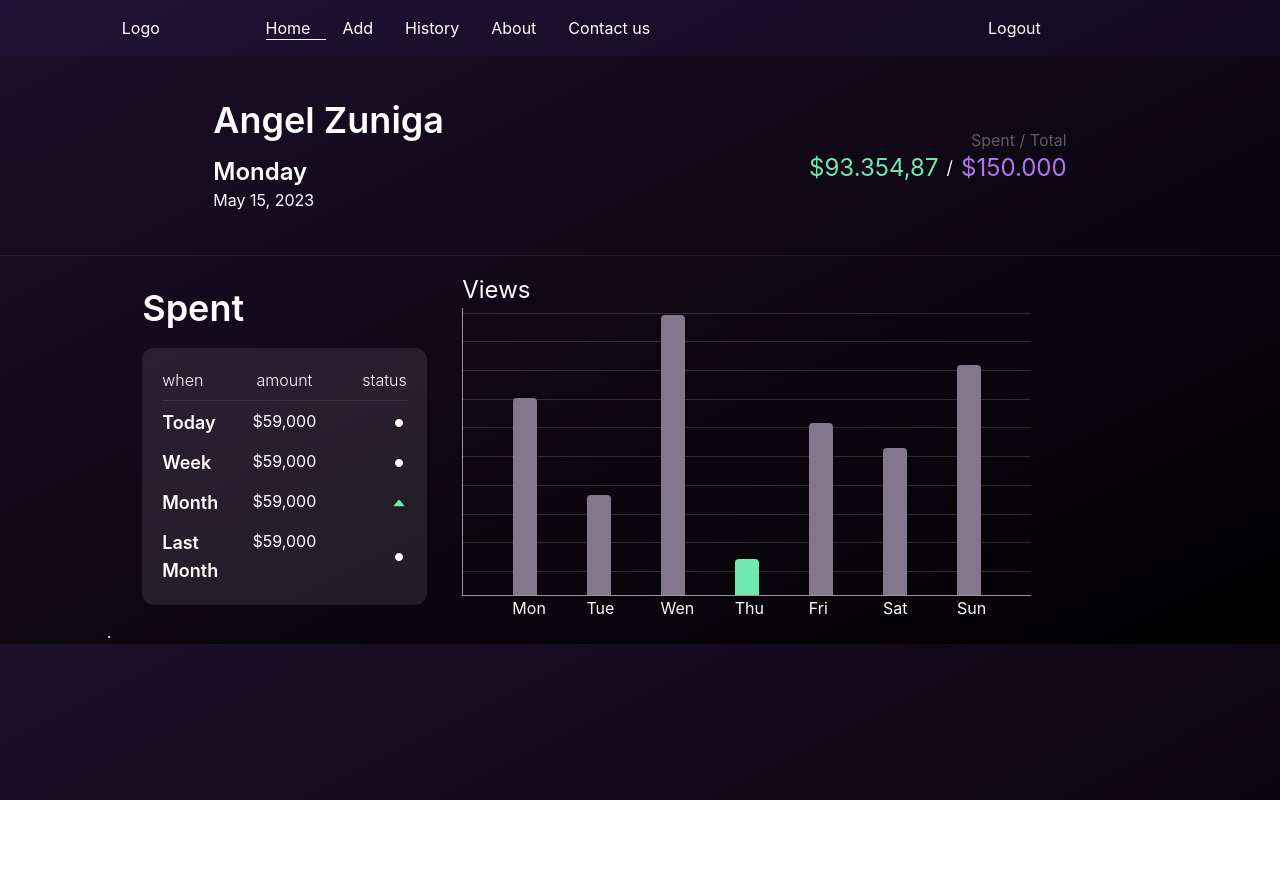
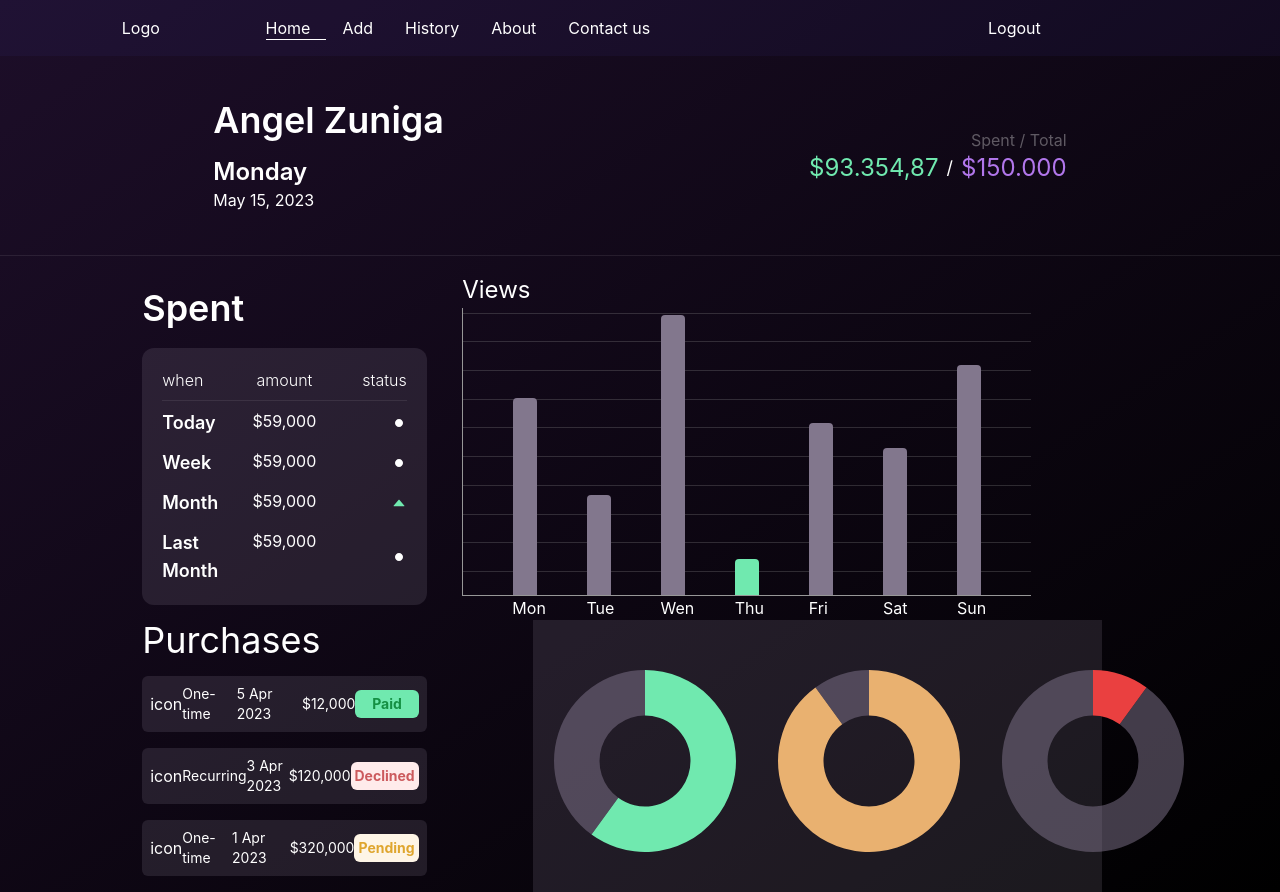
Before and after one commit to Magendev-by-Angel/Finnans, a Next.js app: page / in a window 1280 px wide. Before the commit the page ends 800 px from the top, so only its background shows below. Built offline with nearby package versions, Linux system fonts and the light colour scheme.

Commit message:
Created  Purchases  and parcial of Doughnuts

```diff
--- a/components/ChartBar.tsx
+++ /dev/null
@@ -1,30 +0,0 @@
-import Chart from 'chart.js/auto'
-import { CategoryScale } from 'chart.js'
-import { Bar } from 'react-chartjs-2'
-
-const ChartBar = ({ chartData }) => {
-	return (
-		<div className="chart-container w-1/2">
-			<Bar
-				data={chartData}
-				options={{
-					plugins: {
-						title: {
-							display: true,
-							text: 'Last 7 days transactions',
-							color: 'purple',
-							font: {
-								size: 20
-							}
-						},
-						legend: {
-							display: false
-						}
-					}
-				}}
-			/>
-		</div>
-	)
-}
-
-export default ChartBar
--- /dev/null
+++ b/components/Doughnuts.tsx
@@ -0,0 +1,51 @@
+import React, { useEffect, useState } from 'react';
+import { Chart as ChartJS, ArcElement, Tooltip, Legend } from 'chart.js';
+import { Doughnut } from 'react-chartjs-2';
+
+ChartJS.register(ArcElement, Tooltip, Legend);
+
+const getData=(current, total)=>{
+    console.log(current/total>1?current-total:total-current)
+    const data ={
+        datasets:[
+            {
+                data:[current/total>1?-(current-total):current,current/total>1?(total-(current-total)):total-current],
+                backgroundColor: [
+                    current/total>1?'rgba(234, 64, 64, 1)':
+                    current/total===1?'rgba(130, 119, 141, 1)':
+                    current/total>=0.9 && current/total< 1?'rgba(233, 177, 112, 1)':
+                    'rgba(112, 233, 175, 1)',
+                    'rgba(130, 119, 141, 0.5)',
+                ],
+                borderWidth:0
+            },
+        ]
+    }
+    return data
+}
+
+
+
+const Doughnuts = ()=>{
+
+    const [dataD,setDataD] = useState<{current:number,total:number}[]>([])
+    useEffect(()=>{
+        setDataD([{current:150000,total:250000},{current:225000,total:250000},{current:275000,total:250000}])
+    },[])
+    return <div className="w-full h-full flex justify-center items-center">
+        <div className="w-4/5 h-full flex justify-start items-center bg-[#82778D33] ">
+            {dataD.length>0?
+                dataD.map((item,i)=>{
+                    return (
+                        <div className='max-w-[14rem] ' key={i}>
+                            <Doughnut data={getData(item.current, item.total)} className='m-4'/>
+                        </div>
+                        )
+                })
+            :
+                <></>}
+        </div>
+    </div>
+}
+
+export default Doughnuts
--- a/components/dashboard.tsx
+++ b/components/dashboard.tsx
@@ -1,4 +1,7 @@
+import Doughnuts from './Doughnuts'
 import Spend from './Spent'
+
+import Purchases from './purchases'
 import Views from './views'
 const Periods = ({ periods }) => (
 	<div className="w-1/2 flex items-start flex-col">
@@ -28,8 +31,14 @@ const Dashboard = () => {
 						<Views />
 					</div>
 				</div>
-
-				<div className="w-full ">.</div>
+				<div className="w-full flex">
+					<div className="w-1/3 flex justify-center">
+						<Purchases />
+					</div>
+					<div className="w-2/3">
+						<Doughnuts />
+					</div>
+				</div>
 			</div>
 		</section>
 	)
--- a/components/purchases.tsx
+++ b/components/purchases.tsx
@@ -1,4 +1,82 @@
-const Purchases = ()=>{
-    return <div>Purchases</div>
+import { useEffect, useState } from 'react'
+import formatter from '../util/formatter'
+
+const Purchase = ({ item }) => {
+	return (
+		<div className="w-full bg-[#82778D33] my-4 p-2 flex justify-between items-center rounded-md">
+			<div className="w-[32px]">{item.icon}</div>
+			<div className="text-sm">
+				{item.Recurring ? 'Recurring' : 'One-time'}
+			</div>
+			<div className="text-sm">{item.Date}</div>
+			<div className="text-sm">{formatter(item.Amount)}</div>
+			<div
+				className={`
+                w-[71px]
+                font-bold
+                p-1
+                text-sm
+                flex
+                items-center
+                justify-center
+                rounded-md
+                ${
+					item.Status === 'Paid'
+						? `bg-[#70E9AF] text-[#148F43]`
+						: item.Status === 'Declined'
+						? `bg-[#FFEBEB] text-[#CC5A5D]`
+						: `bg-[#FEF5E6] text-[#DFA62E]`
+				}
+            `}
+			>
+				{item.Status}
+			</div>
+		</div>
+	)
+}
+
+const Purchases = () => {
+	const [purchasesList, setPurchasesList] = useState([])
+	useEffect(() => {
+		setPurchasesList([
+			{
+				icon: 'icon',
+				Recurring: false,
+				Date: '5 Apr 2023',
+				Amount: 12000,
+				Status: 'Paid'
+			},
+			{
+				icon: 'icon',
+				Recurring: true,
+				Date: '3 Apr 2023',
+				Amount: 120000,
+				Status: 'Declined'
+			},
+			{
+				icon: 'icon',
+				Recurring: false,
+				Date: '1 Apr 2023',
+				Amount: 320000,
+				Status: 'Pending'
+			}
+		])
+	}, [])
+	return (
+		<div className="w-full flex justify-center items-center">
+			<div className="flex w-4/5 flex-wrap">
+				<h1 className="text-4xl w-full">Purchases</h1>
+				<div className="w-full flex-wrap">
+					{purchasesList.length > 0 ? (
+						purchasesList.map(item => {
+							return <Purchase item={item} />
+						})
+					) : (
+						<></>
+					)}
+				</div>
+			</div>
+		</div>
+	)
 }
 export default Purchases
```
